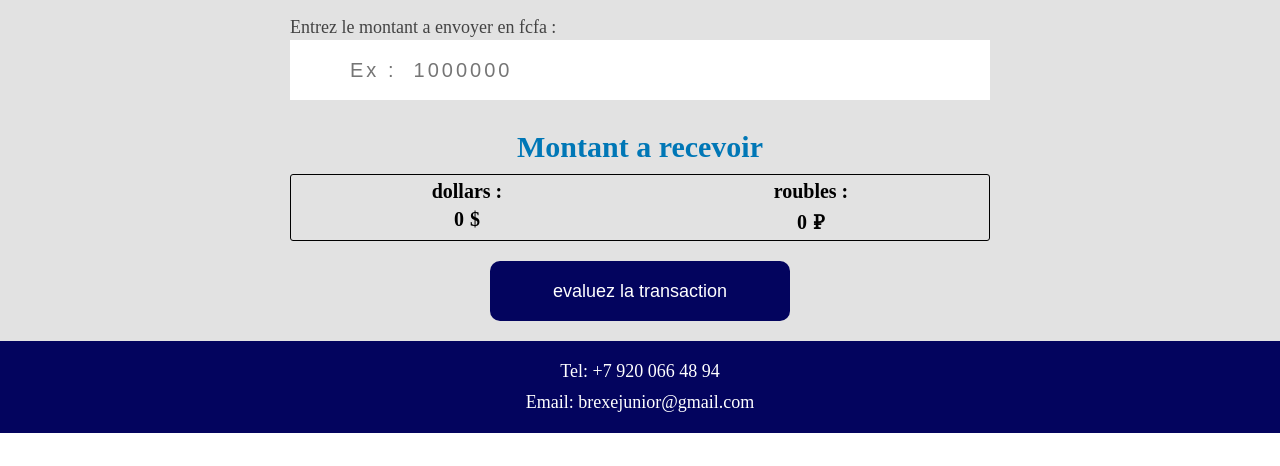
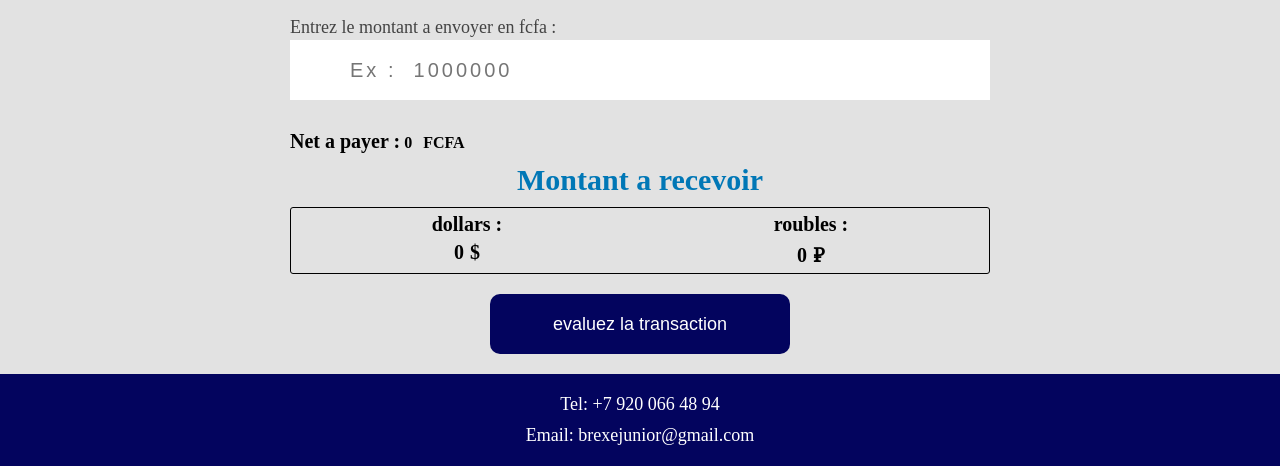
Before and after one commit to Markys97/moneyFast, a plain HTML site: page index.html in a window 1280 px wide. Shown: the part 1378-1844 px from the top of the page. Before the commit the page ends 1811 px from the top, so only its background shows below. Drawn offline with Linux system fonts and the light colour scheme.

Commit message:
version beta

```diff
--- a/index.html
+++ b/index.html
@@ -91,6 +91,10 @@
                     <p class="tarif__input">
                         <input type="text" id="send" placeholder="Ex :  1000000">
                     </p>
+                    <p class="tarif__totalPay">
+                        <span class="tarif__totalPay-title">Net a payer :</span> <span class="tarif__totalPay-number">0</span>
+                        <span class="tarif__totalPay-device">FCFA</span>
+                    </p>
                     <div class="tarif__result">
                         <h3 class="tarif__subtitle">Montant a recevoir</h3>
                         <div class="tarif__pricing">
--- a/js/main.js
+++ b/js/main.js
@@ -5,7 +5,9 @@ let menuLinks= document.querySelectorAll('.header__menu-link');
 let dollarsElt= document.querySelector('.tarif__pricing-number--dollars')
 let roublesElt= document.querySelector('.tarif__pricing-number--rouble')
 let montantTransfert= document.querySelector('.tarif__input input')
-let btnConvertisor= document.querySelector('.tarif__btn')
+let btnConvertisor= document.querySelector('.tarif__btn');
+let totalPayElt= document.querySelector('.tarif__totalPay-number');
+
 
 const getDollars=()=>{
 
@@ -21,6 +23,19 @@ const getRouble=()=>{
     return rouble.toFixed(2)
 }
 
+const getTotalPay=()=>{
+
+    let montanTransfertValue= parseFloat(montantTransfert.value);
+    let netPaye= (montanTransfertValue *3)/100;
+
+    return netPaye+montanTransfertValue;
+
+
+}
+
+montantTransfert.addEventListener('input',e=>{
+    totalPayElt.textContent=getTotalPay();
+})
 
 burgerBtn.addEventListener('click',e=>{
     menu.classList.toggle('open-menu')
--- a/sass/layout/_tarif.scss
+++ b/sass/layout/_tarif.scss
@@ -55,6 +55,20 @@
             width: 100%;
             border: none;
             outline: none;
+        }
+    }
+    &__totalPay{
+        // border:1px solid red;
+        margin-bottom: 10px;
+        font-weight: 800;
+        &-title{
+            font-size: 20px;
+
+        }
+        &-number{
+            display:inline-block;
+            margin-right: 5px;
+            letter-spacing: 2px;
         }
     }
     &__btn{
```
Also changed, not shown: sass/main.css, 1 other file.
